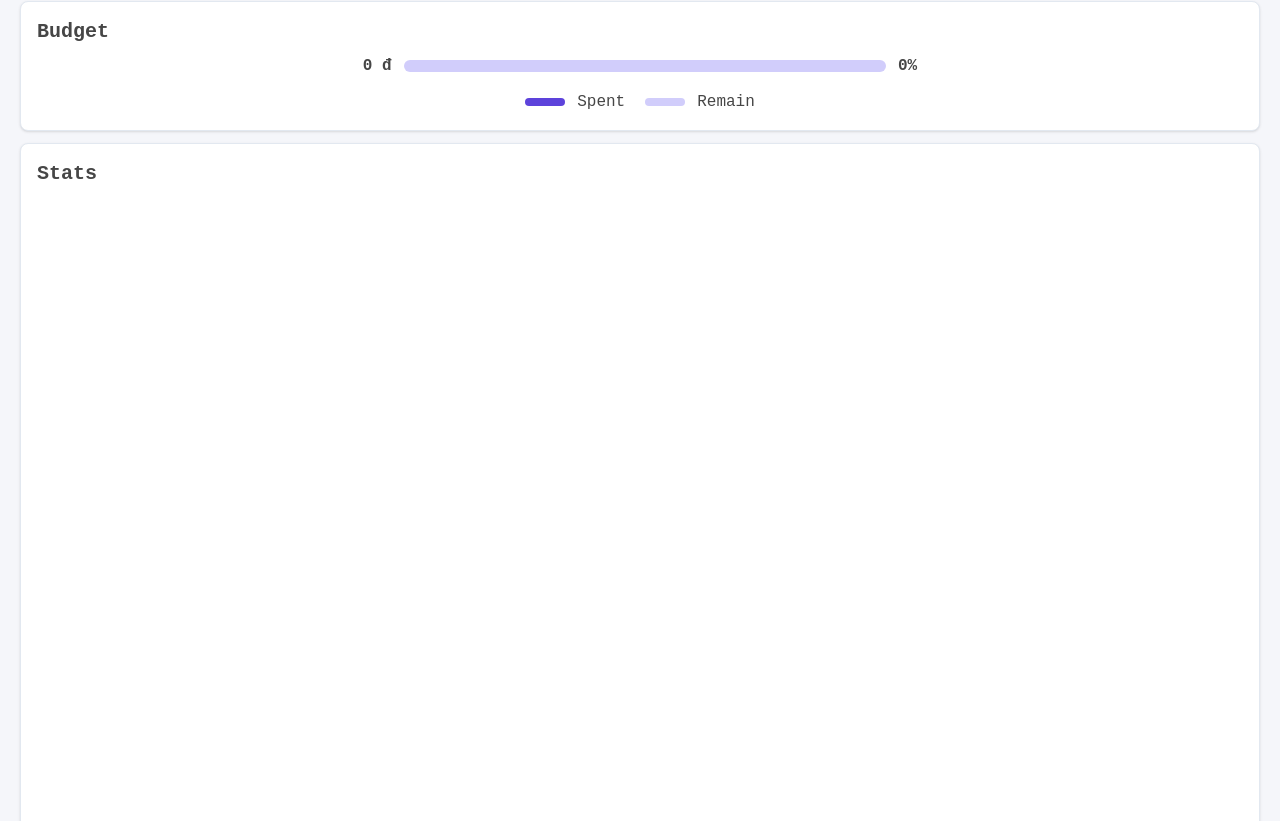
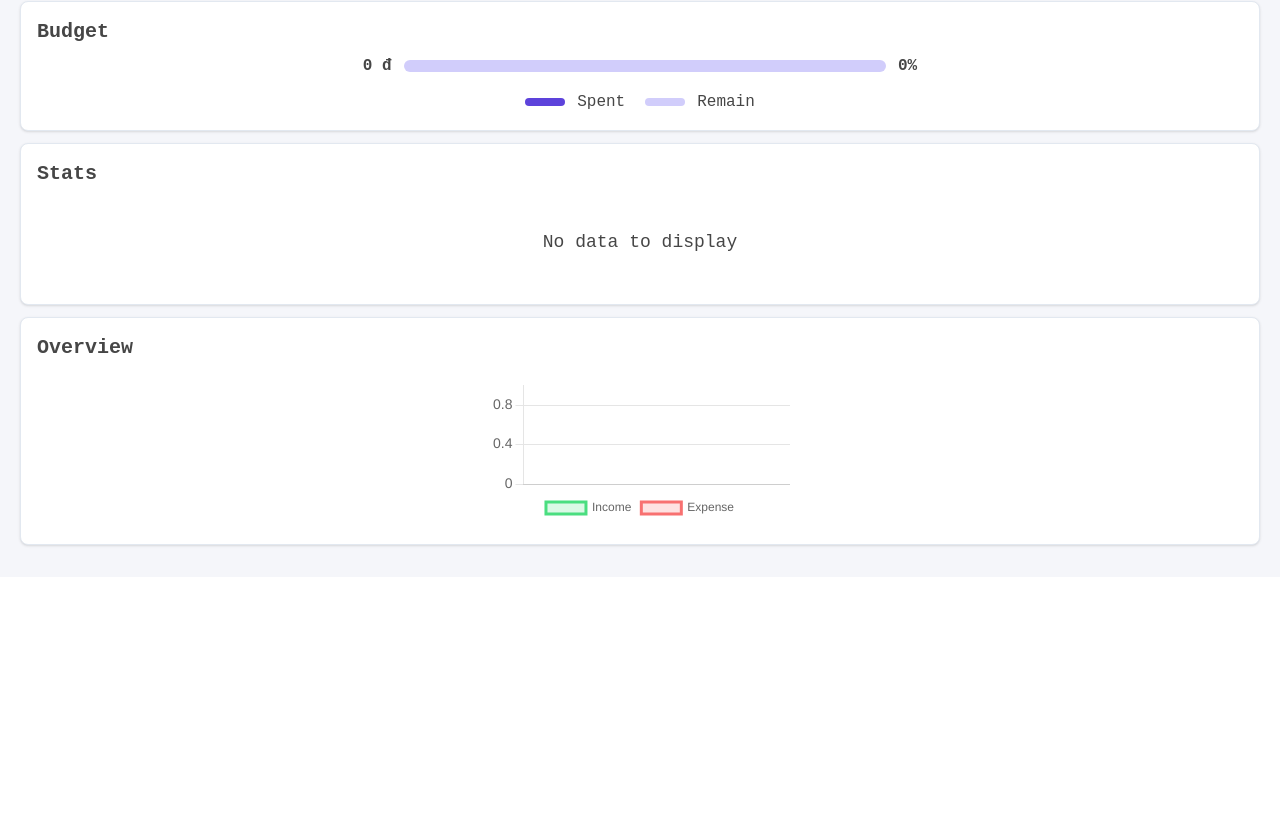
Before and after one commit to ngocdao-alt/FinTrack, a React (Vite) app: page /dashboard in a window 1280 px wide. Shown: the part 359-1180 px from the top of the page. After the commit the page ends 936 px from the top, so only its background shows below. Built offline with nearby package versions, Linux system fonts and the light colour scheme; no server answers.

Commit message:
Added Line chart

```diff
--- a/src/Pages/DashboardPage.jsx
+++ b/src/Pages/DashboardPage.jsx
@@ -4,6 +4,7 @@ import DashboardBalanceInfo from "../components/DashboardPageComponent/Dashboard
 import DashboardRecentTransactions from "../components/DashboardPageComponent/DashboardRecentTransactions";
 import DashboardBudgetInfo from "../components/DashboardPageComponent/DashboardBudgetInfo";
 import DashboardStat from "../components/DashboardPageComponent/DashboardStat";
+import DashboardOverview from "../components/DashboardPageComponent/DashboardOverview";
 
 const DashboardPage = () => {
   return (
@@ -23,6 +24,8 @@ const DashboardPage = () => {
         <DashboardBudgetInfo />
 
         <DashboardStat />
+
+        <DashboardOverview />
       </section>
     </div>
   );
--- a/src/components/Chart/LineChart.jsx
+++ b/src/components/Chart/LineChart.jsx
@@ -1,18 +1,47 @@
-const LineChart = ({ labels = [], dataValues = [] }) => {
+import React from "react";
+import { Line } from "react-chartjs-2";
+import {
+  Chart as ChartJS,
+  LineElement,
+  PointElement,
+  CategoryScale,
+  LinearScale,
+  Tooltip,
+  Legend,
+  Filler,
+} from "chart.js";
+
+ChartJS.register(
+  LineElement,
+  PointElement,
+  CategoryScale,
+  LinearScale,
+  Tooltip,
+  Legend,
+  Filler
+);
+
+const LineChart = ({ labels = [], dataIncome = [], dataExpense = [] }) => {
   const data = {
-    labels: labels.length ? labels : ["Jan", "Feb", "Mar", "Apr", "May", "Jun"],
+    labels,
     datasets: [
       {
         label: "Income",
-        data: dataValues.length
-          ? dataValues
-          : [5000000, 6000000, 5500000, 7000000, 6500000, 8000000],
-        borderColor: "#5D43DB",
-        backgroundColor: "rgba(93, 67, 219, 0.2)",
+        data: dataIncome,
+        borderColor: "#4ade80",
+        backgroundColor: "rgba(74, 222, 128, 0.2)",
         fill: true,
-        tension: 0.4, // đường cong mượt
-        pointRadius: 5,
-        pointBackgroundColor: "#5D43DB",
+        tension: 0.4,
+        pointRadius: 4,
+      },
+      {
+        label: "Expense",
+        data: dataExpense,
+        borderColor: "#f87171",
+        backgroundColor: "rgba(248, 113, 113, 0.2)",
+        fill: true,
+        tension: 0.4,
+        pointRadius: 4,
       },
     ],
   };
@@ -20,14 +49,18 @@ const LineChart = ({ labels = [], dataValues = [] }) => {
   const options = {
     responsive: true,
     plugins: {
-      legend: {
-        position: "top",
+      legend: { position: "bottom" },
+      labels: {
+        padding: 20,
+        font: {
+          size: 14,
+        },
       },
       tooltip: {
         callbacks: {
-          label: function (context) {
+          label: (context) => {
             const value = context.raw || 0;
-            return `${value.toLocaleString()} đ`;
+            return `${context.dataset.label}: ${value.toLocaleString()} đ`;
           },
         },
       },
@@ -36,8 +69,14 @@ const LineChart = ({ labels = [], dataValues = [] }) => {
       y: {
         beginAtZero: true,
         ticks: {
-          callback: function (value) {
-            return value.toLocaleString() + " đ";
+          callback: (value) => {
+            if (value >= 1_000_000) return (value / 1_000_000).toFixed(1) + "M";
+            if (value >= 1_000) return (value / 1_000).toFixed(1) + "K";
+            return value;
+          },
+          maxTicksLimit: window.innerWidth < 640 ? 3 : 6,
+          font: {
+            size: window.innerWidth < 640 ? 10 : 14,
           },
         },
       },
--- a/src/components/Chart/PieChart.jsx
+++ b/src/components/Chart/PieChart.jsx
@@ -63,6 +63,9 @@ const PieChart = () => {
     },
   };
 
+  if (stats.length == 0)
+    return <div className="my-7 text-lg">No data to display</div>;
+
   return <Pie data={data} options={options} />;
 };
 
--- /dev/null
+++ b/src/components/DashboardPageComponent/DashboardOverview.jsx
@@ -0,0 +1,87 @@
+import React, { useEffect, useState } from "react";
+import LineChart from "../Chart/LineChart";
+import { useSelector } from "react-redux";
+import axios from "axios";
+
+const DashboardOverview = () => {
+  const BACK_END_URL = import.meta.env.VITE_BACK_END_URL;
+  const token = useSelector((state) => state.auth.token);
+
+  const [incomeData, setIncomeData] = useState([]);
+  const [expenseData, setExpenseData] = useState([]);
+  const [labels, setLabels] = useState([]);
+
+  const getMonthLabels = () => {
+    const now = new Date();
+    const currentMonth = now.getMonth() - 1;
+    const monthNames = [
+      "Jan",
+      "Feb",
+      "Mar",
+      "Apr",
+      "May",
+      "Jun",
+      "Jul",
+      "Aug",
+      "Sep",
+      "Oct",
+      "Nov",
+      "Dec",
+    ];
+    return monthNames.slice(0, currentMonth + 1);
+  };
+
+  useEffect(() => {
+    const now = new Date();
+    const months = Array.from({ length: now.getMonth() + 1 }, (_, i) => i + 1); // [1, 2, 3, ..., currentMonth+1]
+
+    const fetchDashboardData = async () => {
+      const incomeArr = [];
+      const expenseArr = [];
+
+      for (const month of months) {
+        try {
+          const res = await axios.get(
+            `${BACK_END_URL}/api/dashboard?month=${month}&year=${now.getFullYear()}`,
+            {
+              headers: {
+                Authorization: `Bearer ${token}`,
+              },
+            }
+          );
+
+          const { totalIncome = 0, totalExpense = 0 } = res.data || {};
+          incomeArr.push(totalIncome);
+          expenseArr.push(totalExpense);
+        } catch (error) {
+          incomeArr.push(0);
+          expenseArr.push(0);
+        }
+      }
+
+      setIncomeData(incomeArr);
+      setExpenseData(expenseArr);
+      setLabels(getMonthLabels());
+    };
+
+    if (token) {
+      fetchDashboardData();
+    }
+  }, [token]);
+
+  return (
+    <div className="w-full flex flex-col my-3 mb-3 bg-white rounded-lg border border-slate-200 shadow p-4">
+      <h2 className="mb-2 text-xl font-bold">Overview</h2>
+
+      <div className="my-1 self-center">
+        <LineChart
+          labels={labels}
+          dataIncome={incomeData}
+          dataExpense={expenseData}
+        />
+      </div>
+    </div>
+  );
+};
+
+export default DashboardOverview;
--- a/src/components/DashboardPageComponent/DashboardRecentTransactions.jsx
+++ b/src/components/DashboardPageComponent/DashboardRecentTransactions.jsx
@@ -58,21 +58,22 @@ const DashboardRecentTransactions = () => {
 
       <div className="relative max-h-64 overflow-hidden">
         <div className="flex flex-col gap-3">
-          {recentTransactions.map((item) => (
-            <>
+          {recentTransactions.map((item, index) => (
             <div
               key={item._id}
               className="grid grid-cols-3 justify-between items-start text-sm"
             >
               <span>{item.category}</span>
               <span>{formatDateToString(item.date)}</span>
-                <span>
+              <span
+                className={`${
+                  item.type === "expense" ? "text-[#00C951]" : "text-[#FB2C36]"
+                }`}
+              >
                 {item.type === "expense" ? "-" : "+"}
                 {formatCurrencyVN(item.amount)}
               </span>
             </div>
-              {/* <hr className="w-full mb-1 h-[1px] bg-[#A0A0A0] border-none" /> */}
-            </>
           ))}
         </div>
         <div className="absolute z-50 bottom-0 left-0 w-full h-10 bg-gradient-to-t from-white to-transparent" />
--- a/src/components/DashboardPageComponent/DashboardStat.jsx
+++ b/src/components/DashboardPageComponent/DashboardStat.jsx
@@ -5,7 +5,7 @@ const DashboardStat = () => {
   return (
     <div
       className="
-        w-full my-3 mb-3 bg-white rounded-lg border border-slate-200 shadow p-4
+        w-full flex flex-col my-3 mb-3 bg-white rounded-lg border border-slate-200 shadow p-4
         "
     >
       <h2
@@ -15,7 +15,10 @@ const DashboardStat = () => {
       >
         Stats
       </h2>
-      <PieChart />
+
+      <div className="my-1 self-center">
+        <PieChart />
+      </div>
     </div>
   );
 };
```
Lines whose indentation alone changed are shown as unchanged.
